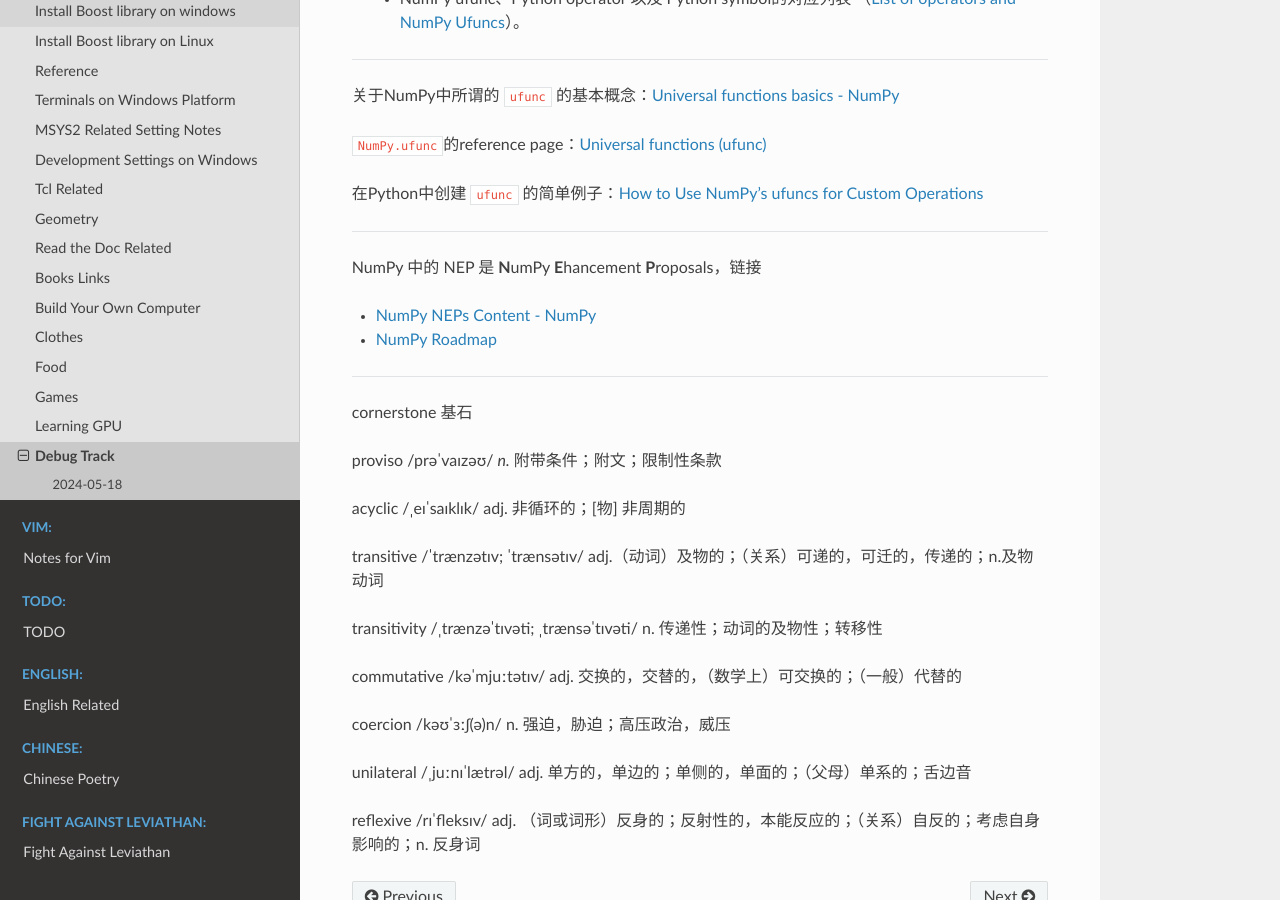
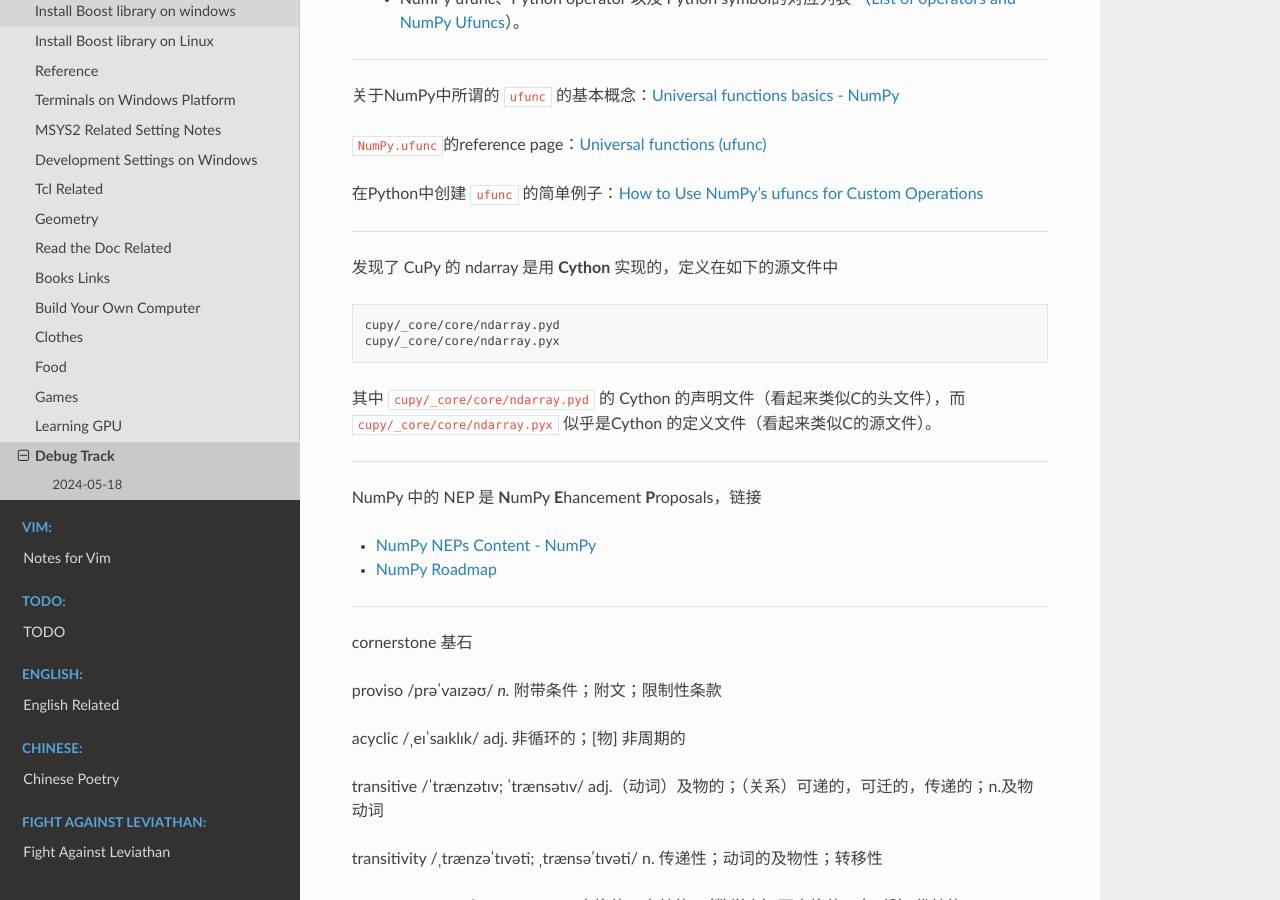
Before and after one commit to Pyrad/pyradnotes, a Sphinx documentation site: the page built from source/Notes/debugTrack.md, in a window 1280 px wide and 900 px high, scrolled down 934 px. Built offline with Sphinx 7.4.7 and the Read the Docs theme 2.0.0, drawn with Linux system fonts in a browser that asks for light colours.

Commit message:
Note Where is CuPy ndarray class defined

````diff
--- a/source/Notes/debugTrack.md
+++ b/source/Notes/debugTrack.md
@@ -50,6 +50,17 @@
 
 ---
 
+发现了 CuPy 的 ndarray 是用 **Cython** 实现的，定义在如下的源文件中
+
+```shell
+cupy/_core/core/ndarray.pyd
+cupy/_core/core/ndarray.pyx
+```
+
+其中 `cupy/_core/core/ndarray.pyd` 的 Cython 的声明文件（看起来类似C的头文件），而 `cupy/_core/core/ndarray.pyx` 似乎是Cython 的定义文件（看起来类似C的源文件）。
+
+---
+
 NumPy 中的 NEP 是 **N**umPy **E**hancement **P**roposals，链接
 
 - [NumPy NEPs Content - NumPy](https://numpy.org/neps/content.html)
````
